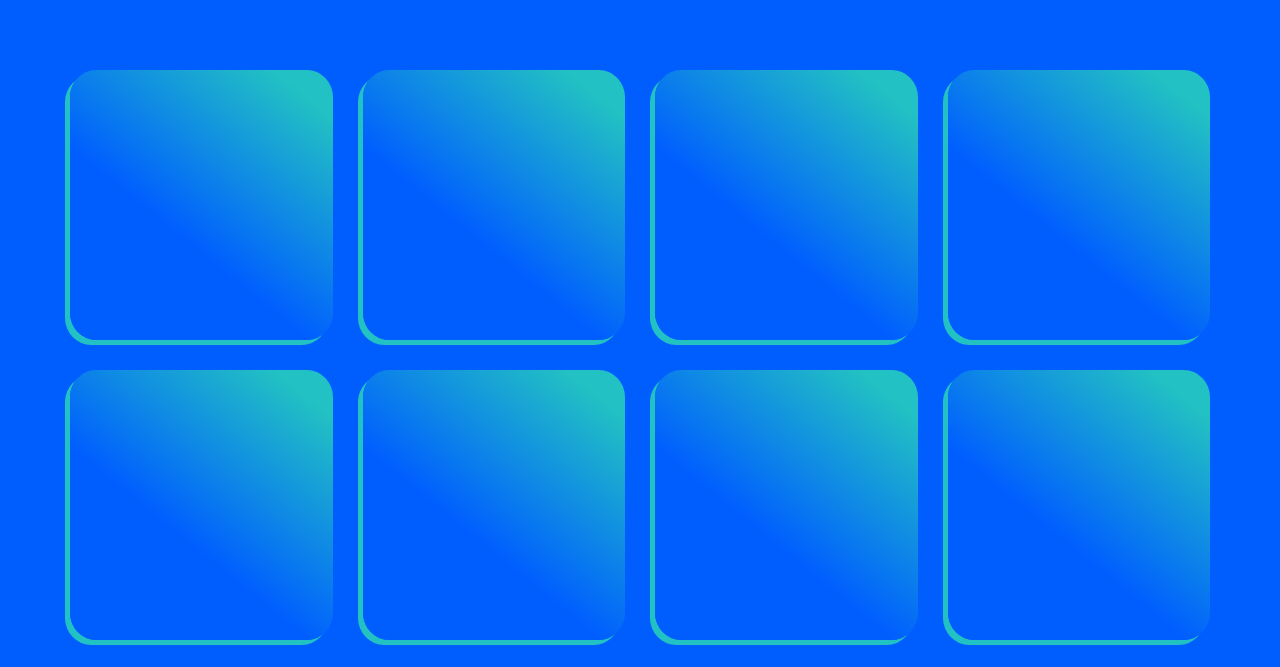
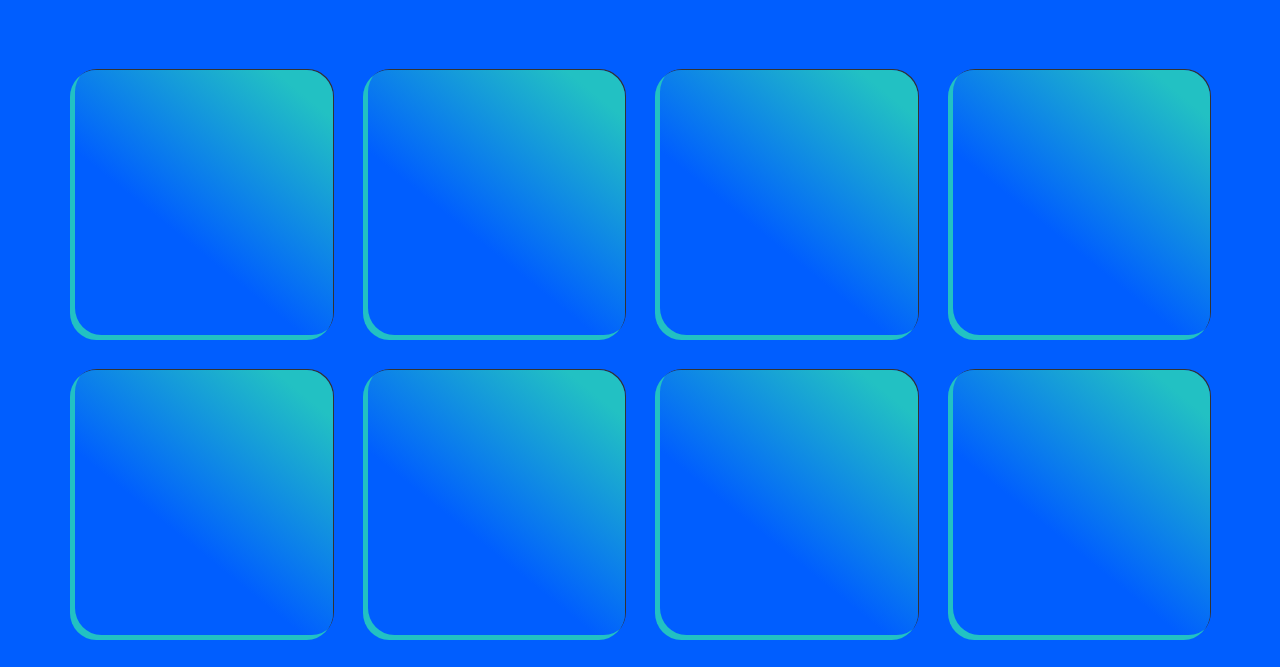
Before and after one commit to lealped22/Curso, a plain HTML site: page Curso HTML/Aula2/novo.html in a window 1280 px wide. Shown: the part 110-777 px from the top of the page. Drawn offline with Linux system fonts and the light colour scheme.

Commit message:
curso js

```diff
--- a/aula2/styles.css
+++ b/Curso HTML/Aula2/styles.css
@@ -52,7 +52,7 @@ body section div h1 {
   background: rgb(0, 94, 255);
   background: linear-gradient(39deg, #005eff 40%, #22c1c3 90%);
   border-radius: 10%;
-  box-shadow: -5px 5px 0 0 #22c1c3;
+  box-shadow: inset 5px -5px 0 0 #22c1c3, 1px -1px 0 0 #333
 }
 
 .menu {
```
Also changed, not shown: Curso HTML/Aula 1/formulario.html (renamed from Aula 1/formulario.html), Curso HTML/Aula 1/tabela.html (renamed from Aula 1/tabela.html), Curso HTML/Aula2/novo.html (renamed from aula2/novo.html), Curso HTML/Curso HTML/index.html (renamed from Curso HTML/index.html), Curso HTML/Curso HTML/style.css (renamed from Curso HTML/style.css), Curso JS/aula 1/index.js (added).
